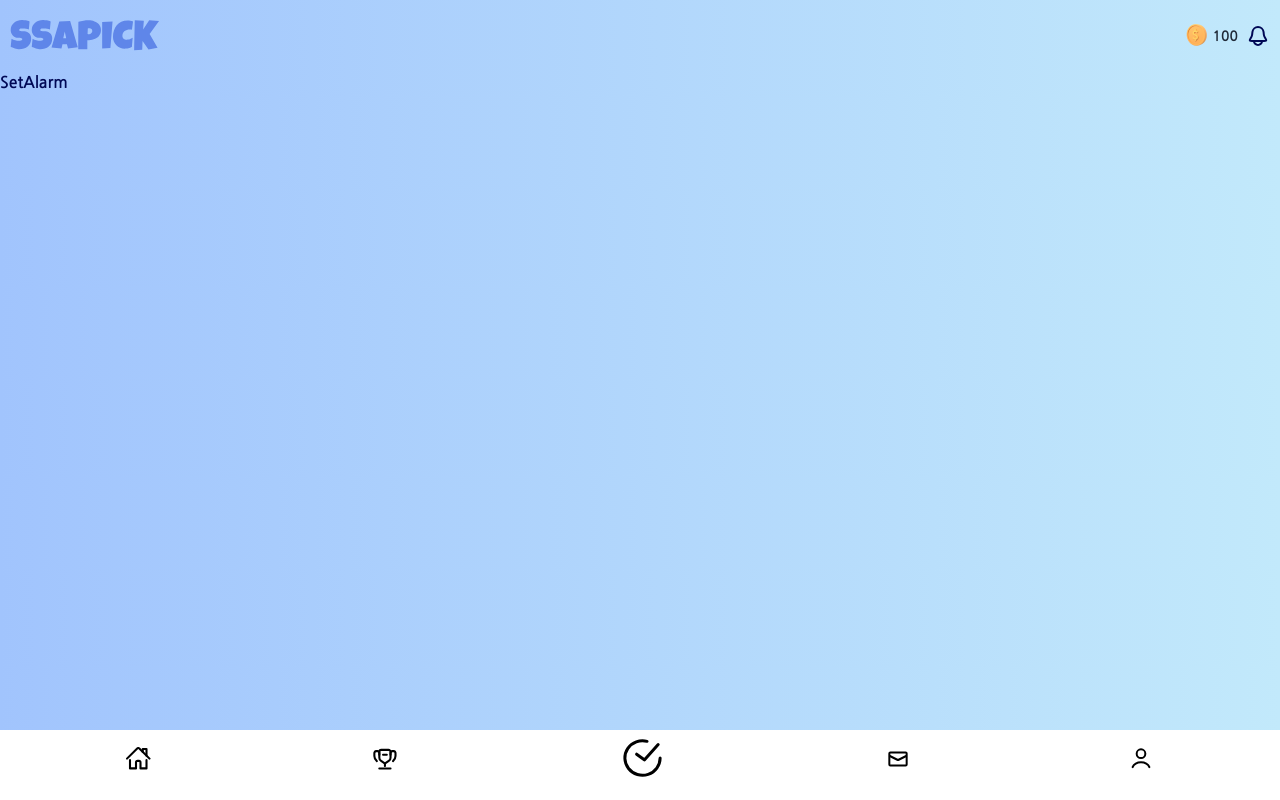
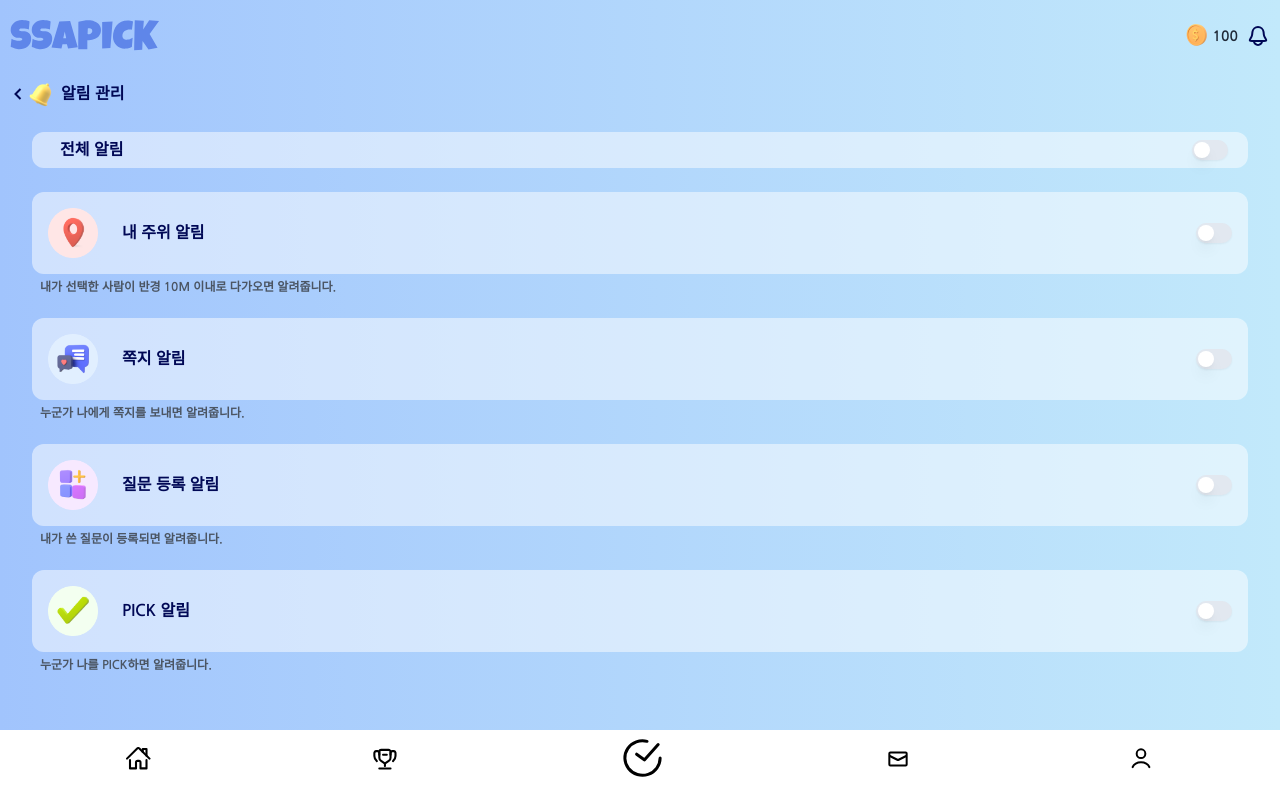
Before and after one commit to rlaehdud1002/SSAPICK, a React (Create React App) app in the folder client/: page /setalarm in a window 1280 px wide. Before the commit this address had no page. Built offline with nearby package versions, Linux system fonts and the light colour scheme.

Commit message:
[FEAT] 알림 설정 페이지

```diff
--- a/client/package.json
+++ b/client/package.json
@@ -11,6 +11,7 @@
     "@radix-ui/react-popover": "^1.1.1",
     "@radix-ui/react-select": "^2.1.1",
     "@radix-ui/react-slot": "^1.1.0",
+    "@radix-ui/react-switch": "^1.1.0",
     "@testing-library/jest-dom": "^5.17.0",
     "@testing-library/react": "^13.4.0",
     "@testing-library/user-event": "^13.5.0",
--- /dev/null
+++ b/client/src/components/SetAlarmPage/SetAlarmContent.tsx
@@ -0,0 +1,28 @@
+import { Switch } from 'components/ui/switch';
+
+interface SetAlarmContentProps {
+  title: string;
+  content: string;
+  children: React.ReactNode;
+}
+
+const SetAlarmContent = ({
+  title,
+  content,
+  children,
+}: SetAlarmContentProps) => {
+  return (
+    <div className='mb-5'>
+      <div className="bg-white/50 rounded-xl flex flex-row justify-between items-center p-4">
+        <div className="flex flex-row items-center">
+          {children}
+          <span className="mx-6">{title}</span>
+        </div>
+        <Switch />
+      </div>
+      <span className="text-xs text-gray-600 ms-2">{content}</span>
+    </div>
+  );
+};
+
+export default SetAlarmContent;
--- /dev/null
+++ b/client/src/components/ui/switch.tsx
@@ -0,0 +1,27 @@
+import * as React from "react"
+import * as SwitchPrimitives from "@radix-ui/react-switch"
+
+import { cn } from "lib/utils"
+
+const Switch = React.forwardRef<
+  React.ElementRef<typeof SwitchPrimitives.Root>,
+  React.ComponentPropsWithoutRef<typeof SwitchPrimitives.Root>
+>(({ className, ...props }, ref) => (
+  <SwitchPrimitives.Root
+    className={cn(
+      "peer inline-flex h-5 w-9 shrink-0 cursor-pointer items-center rounded-full border-2 border-transparent shadow-sm transition-colors focus-visible:outline-none focus-visible:ring-2 focus-visible:ring-ring focus-visible:ring-offset-2 focus-visible:ring-offset-background disabled:cursor-not-allowed disabled:opacity-50 data-[state=checked]:bg-ssapick data-[state=unchecked]:bg-input",
+      className
+    )}
+    {...props}
+    ref={ref}
+  >
+    <SwitchPrimitives.Thumb
+      className={cn(
+        "pointer-events-none block h-4 w-4 rounded-full bg-background shadow-lg ring-0 transition-transform data-[state=checked]:translate-x-4 data-[state=unchecked]:translate-x-0"
+      )}
+    />
+  </SwitchPrimitives.Root>
+))
+Switch.displayName = SwitchPrimitives.Root.displayName
+
+export { Switch }
--- a/client/src/icons/SetAlarmIcon.tsx
+++ b/client/src/icons/SetAlarmIcon.tsx
@@ -1,15 +1,30 @@
 interface SetAlarmIconProps {
   width: number;
   height: number;
+  alarmset?: boolean;
+  className?: string;
 }
 
-const SetAlarmIcon = ({width,height}:SetAlarmIconProps) => {
-  return <img
-  width={width}
-  height={height}
-  src="icons/Alarm.png"
-  alt="alram" />
-}
-
+const SetAlarmIcon = ({
+  width,
+  height,
+  alarmset,
+  className,
+}: SetAlarmIconProps) => {
+  return (
+    <div className={className}>
+      {alarmset ? (
+        <img
+          width={width}
+          height={height}
+          src="icons/SetAlarm.png"
+          alt="alarm"
+        />
+      ) : (
+        <img width={width} height={height} src="icons/Alarm.png" alt="alarm" />
+      )}
+    </div>
+  );
+};
 
 export default SetAlarmIcon;
--- a/client/src/pages/SetAlarm.tsx
+++ b/client/src/pages/SetAlarm.tsx
@@ -1,5 +1,59 @@
+import BackIcon from 'icons/BackIcon';
+import SetAlarmIcon from 'icons/SetAlarmIcon';
+import LocationAlarmIcon from 'icons/LocationAlarmIcon';
+import MessageAlarmIcon from 'icons/MessageAlarmIcon';
+import QuestionAlarmIcon from 'icons/QuestionAlarmIcon';
+import PickAlarmIcon from 'icons/PickAlarmIcon';
+
+import SetAlarmContent from 'components/SetAlarmPage/SetAlarmContent';
+
+import { Switch } from 'components/ui/switch';
+import { useNavigate } from 'react-router-dom';
+
 const SetAlarm = () => {
-  return <div>SetAlarm</div>
-}
+  const nav = useNavigate();
+  return (
+    <div className="flex flex-col">
+      <div
+        className="flex flex-row items-center m-2 cursor-pointer"
+        onClick={() => nav(-1)}
+      >
+        <BackIcon />
+        <SetAlarmIcon width={25} height={25} alarmset className="me-2 mt-1" />
+        <h1>알림 관리</h1>
+      </div>
+      <div className="bg-white/50 rounded-xl my-6 mx-8 mt-4 py-1.5 px-5 flex flex-row items-center justify-between">
+        <span className="mx-2">전체 알림</span>
+        <Switch />
+      </div>
+      <div className="mx-8">
+        <SetAlarmContent
+          title="내 주위 알림"
+          content="내가 선택한 사람이 반경 10M 이내로 다가오면 알려줍니다."
+        >
+          <LocationAlarmIcon width={50} height={50} />
+        </SetAlarmContent>
+        <SetAlarmContent
+          title="쪽지 알림"
+          content="누군가 나에게 쪽지를 보내면 알려줍니다."
+        >
+          <MessageAlarmIcon width={50} height={50} />
+        </SetAlarmContent>
+        <SetAlarmContent
+          title="질문 등록 알림"
+          content="내가 쓴 질문이 등록되면 알려줍니다."
+        >
+          <QuestionAlarmIcon width={50} height={50} />
+        </SetAlarmContent>
+        <SetAlarmContent
+          title="PICK 알림"
+          content="누군가 나를 PICK하면 알려줍니다."
+        >
+          <PickAlarmIcon width={50} height={50} />
+        </SetAlarmContent>
+      </div>
+    </div>
+  );
+};
 
 export default SetAlarm;
```
Also changed, not shown: client/public/icons/SetAlarm.png (added), 1 other file (tests, documents, lock files or other folders).
